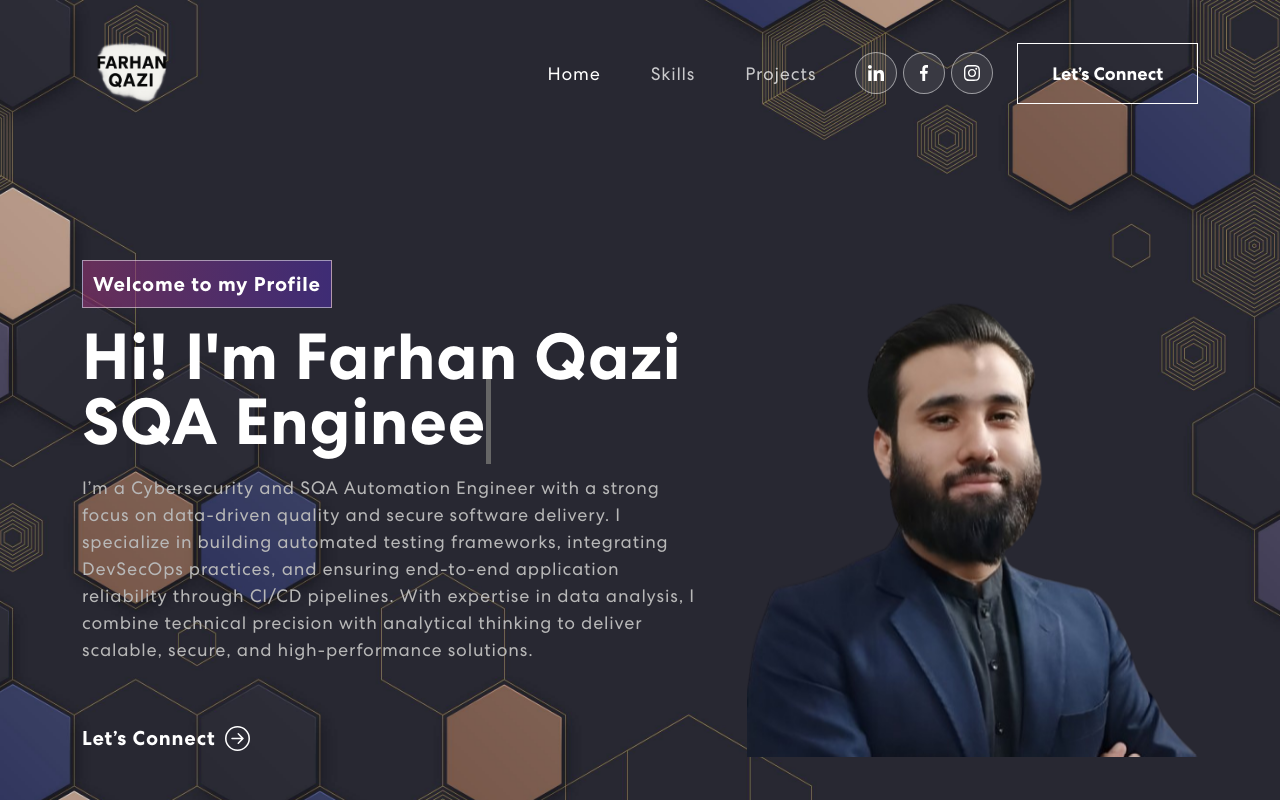
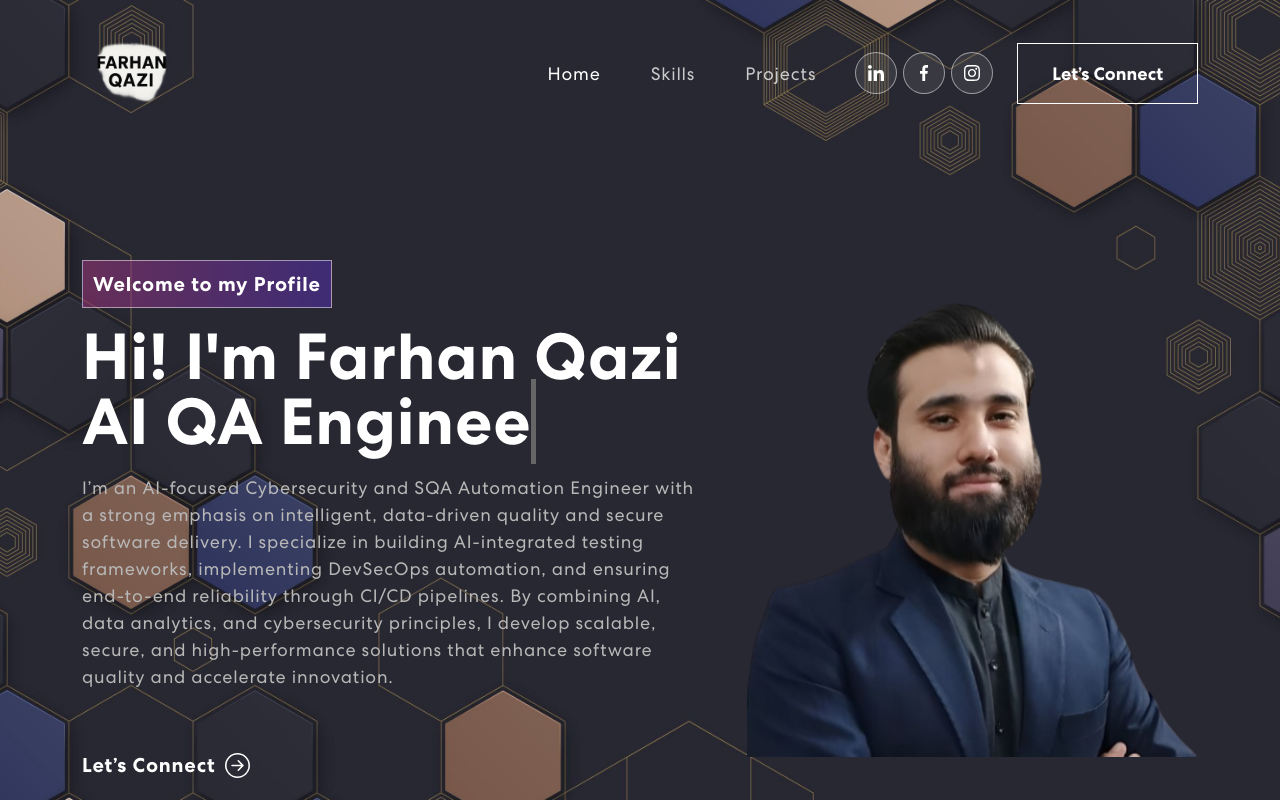
Before and after one commit to farhannrs/ProfileWebsite, a React (Create React App) app: page / in a window 1280 px wide. Shown: the top 800 px of the page. Built offline with nearby package versions, Linux system fonts and the light colour scheme; no server answers.

Commit message:
changing description

```diff
--- a/src/components/Banner.js
+++ b/src/components/Banner.js
@@ -11,7 +11,7 @@ export const Banner = () => {
   const [text, setText] = useState('');
   const [delta, setDelta] = useState(300 - Math.random() * 100);
   const [index, setIndex] = useState(1);
-  const toRotate = [ "SQA Engineer", "Product Manager", "Data Analyst" ];
+  const toRotate = [ "AI QA Engineer","AI Engineer", "AI Product Manager"];
   const period = 2000;
 
   useEffect(() => {
@@ -57,7 +57,7 @@ export const Banner = () => {
               <div className={isVisible ? "animate__animated animate__fadeIn" : ""}>
                 <span className="tagline">Welcome to my Profile</span>
                 <h1>{`Hi! I'm Farhan Qazi`} <span className="txt-rotate" dataPeriod="1000" data-rotate='[ "SQA Engineer", "Product Manager", "Web Designer", "UI/UX Designer" ]'><span className="wrap">{text}</span></span></h1>
-                  <p>I’m a Cybersecurity and SQA Automation Engineer with a strong focus on data-driven quality and secure software delivery. I specialize in building automated testing frameworks, integrating DevSecOps practices, and ensuring end-to-end application reliability through CI/CD pipelines. With expertise in data analysis, I combine technical precision with analytical thinking to deliver scalable, secure, and high-performance solutions.</p>
+                  <p>I’m an AI-focused Cybersecurity and SQA Automation Engineer with a strong emphasis on intelligent, data-driven quality and secure software delivery. I specialize in building AI-integrated testing frameworks, implementing DevSecOps automation, and ensuring end-to-end reliability through CI/CD pipelines. By combining AI, data analytics, and cybersecurity principles, I develop scalable, secure, and high-performance solutions that enhance software quality and accelerate innovation.</p>
 
                   <button onClick={() => window.open('https://calendar.google.com/calendar/u/0/appointments/schedules/AcZssZ2rfT85YkcPGxo7CUFCiaZNyvn1o3re-3tm00eQKH9e1KYsmCHcQLsyn3eqEJ6Zv_FS0J_8q6RL', '_blank')}>Let’s Connect <ArrowRightCircle size={25} /></button>
 
```
